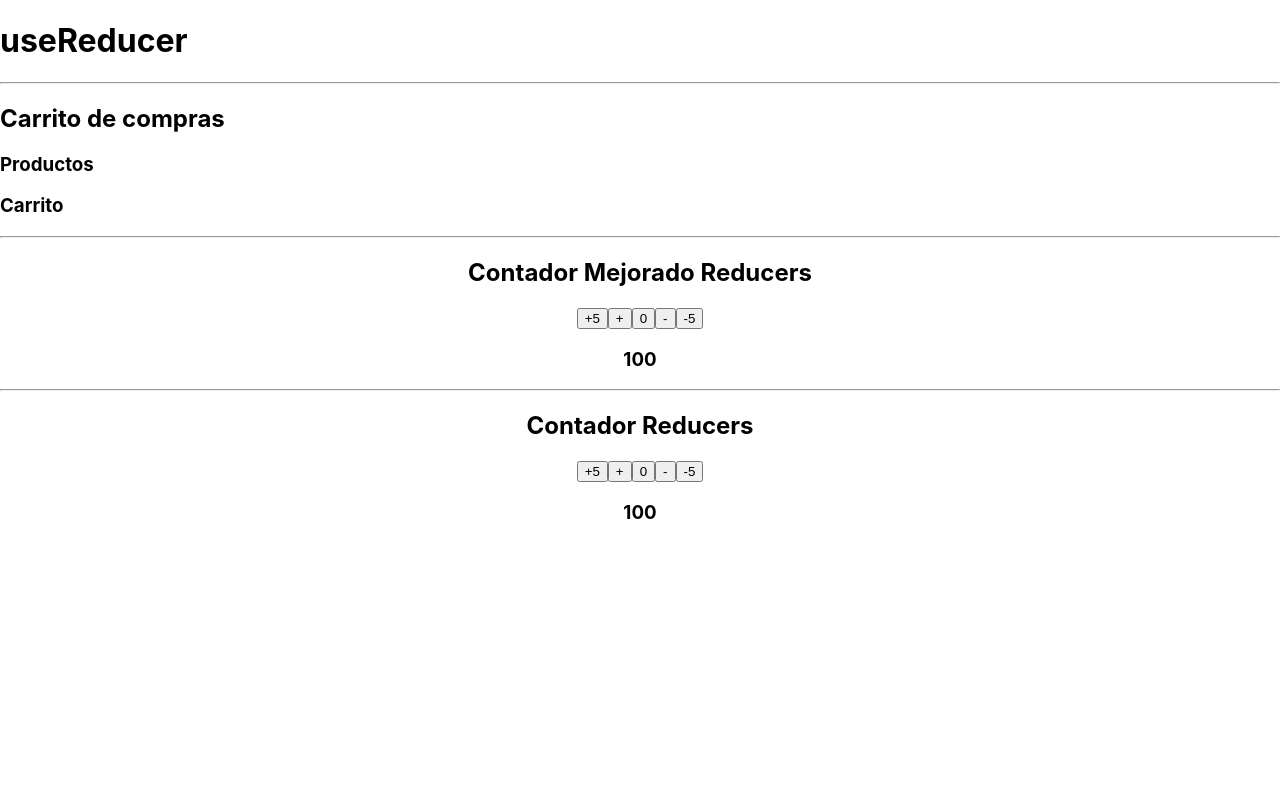
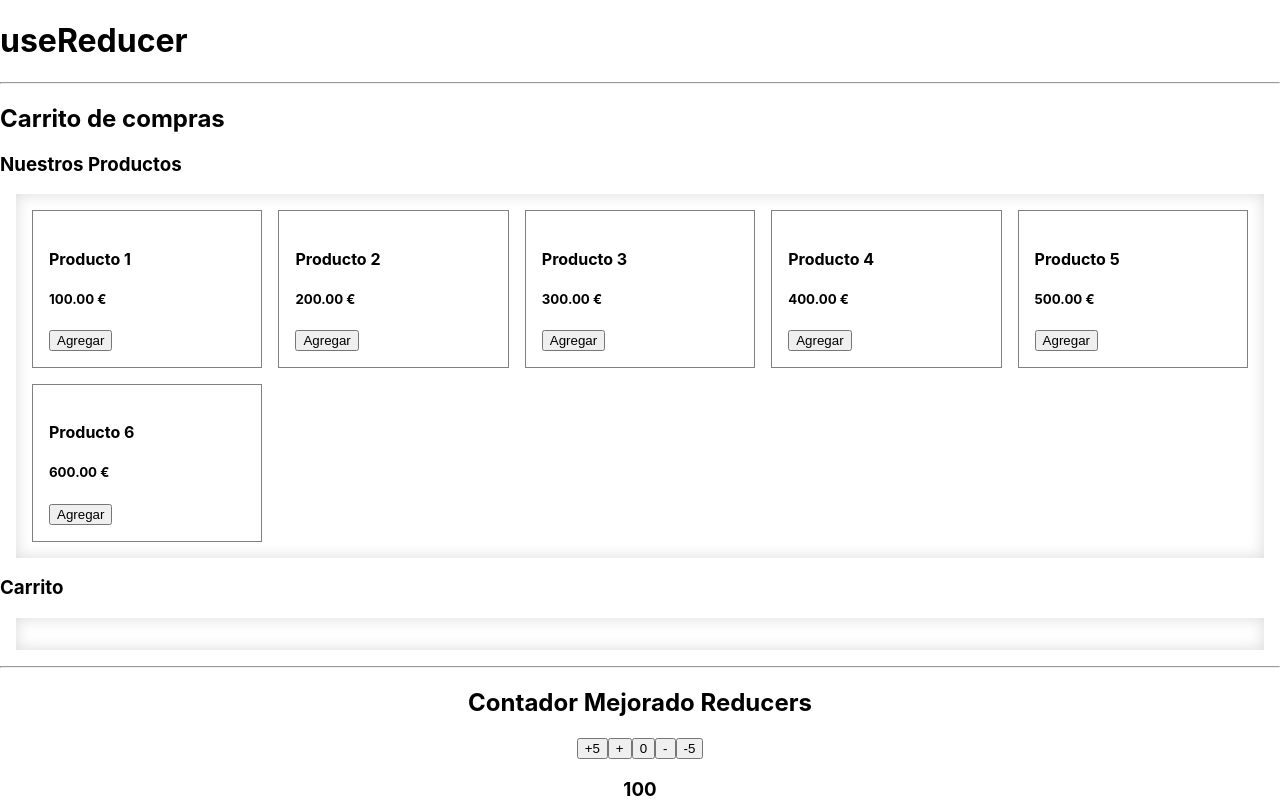
Before and after one commit to Dachi90/Curso-React-JonMircha, a React (Create React App) app in the folder react-reducers/: page / in a window 1280 px wide. Shown: the top 800 px of the page. Built offline with nearby package versions, Linux system fonts and the light colour scheme.

Commit message:
88. Carrito de Compras con Reducers ( 2 / 5 )

```diff
--- /dev/null
+++ b/react-reducers/src/components/ProductItem.js
@@ -0,0 +1,13 @@
+const ProductItem = ({ data, addToCart }) => {
+  let { id, name, price } = data;
+
+  return (
+    <div style={{ border: "thin solid gray", padding: "1rem" }}>
+      <h4>{name}</h4>
+      <h5>{price}.00 €</h5>
+      <button onClick={() => addToCart(id)}>Agregar</button>
+    </div>
+  );
+};
+
+export default ProductItem;
--- a/react-reducers/src/components/ShoppingCart.js
+++ b/react-reducers/src/components/ShoppingCart.js
@@ -1,9 +1,28 @@
+import { useReducer } from "react";
+import { shoppingInitialState, shoppingReducer } from "../reducers/shoppingReducers";
+import ProductItem from "./ProductItem";
+
 const ShoppingCart = () => {
+  const [state, dispatch] = useReducer(shoppingReducer, shoppingInitialState);
+  const { products, cart } = state;
+
+  const addToCart = (id) => {
+    console.log(id);
+  };
+
+  const delFromCart = () => {};
+
+  const clearCart = () => {};
+
   return (
     <div>
       <h2>Carrito de compras</h2>
-      <h3>Productos</h3>
-      <article className="box"></article>
+      <h3>Nuestros Productos</h3>
+      <article className="box grid-responsive">
+        {products.map((product) => (
+          <ProductItem key={product.id} data={product} addToCart={addToCart} />
+        ))}
+      </article>
       <h3>Carrito</h3>
       <article className="box"></article>
     </div>
--- a/react-reducers/src/index.css
+++ b/react-reducers/src/index.css
@@ -1,13 +1,18 @@
 body {
   margin: 0;
-  font-family: -apple-system, BlinkMacSystemFont, 'Segoe UI', 'Roboto', 'Oxygen',
-    'Ubuntu', 'Cantarell', 'Fira Sans', 'Droid Sans', 'Helvetica Neue',
-    sans-serif;
+  font-family: -apple-system, BlinkMacSystemFont, "Segoe UI", "Roboto", "Oxygen", "Ubuntu", "Cantarell", "Fira Sans", "Droid Sans", "Helvetica Neue", sans-serif;
   -webkit-font-smoothing: antialiased;
   -moz-osx-font-smoothing: grayscale;
 }
 
-code {
-  font-family: source-code-pro, Menlo, Monaco, Consolas, 'Courier New',
-    monospace;
+.box {
+  padding: 1rem;
+  margin: 1rem;
+  box-shadow: 0 0 1rem #00000025 inset;
 }
+
+.grid-responsive {
+  display: grid;
+  grid-template-columns: repeat(auto-fit, minmax(200px, 1fr));
+  gap: 1rem;
+}
```
